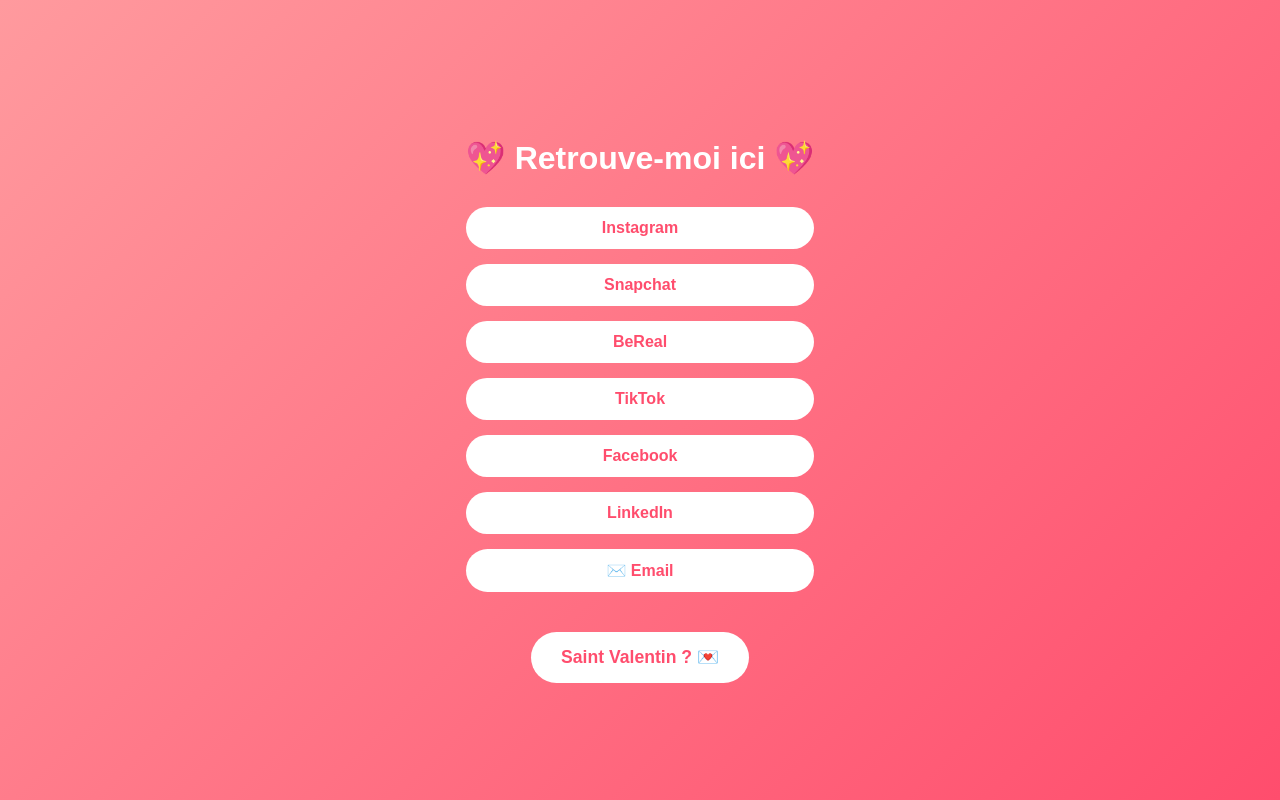
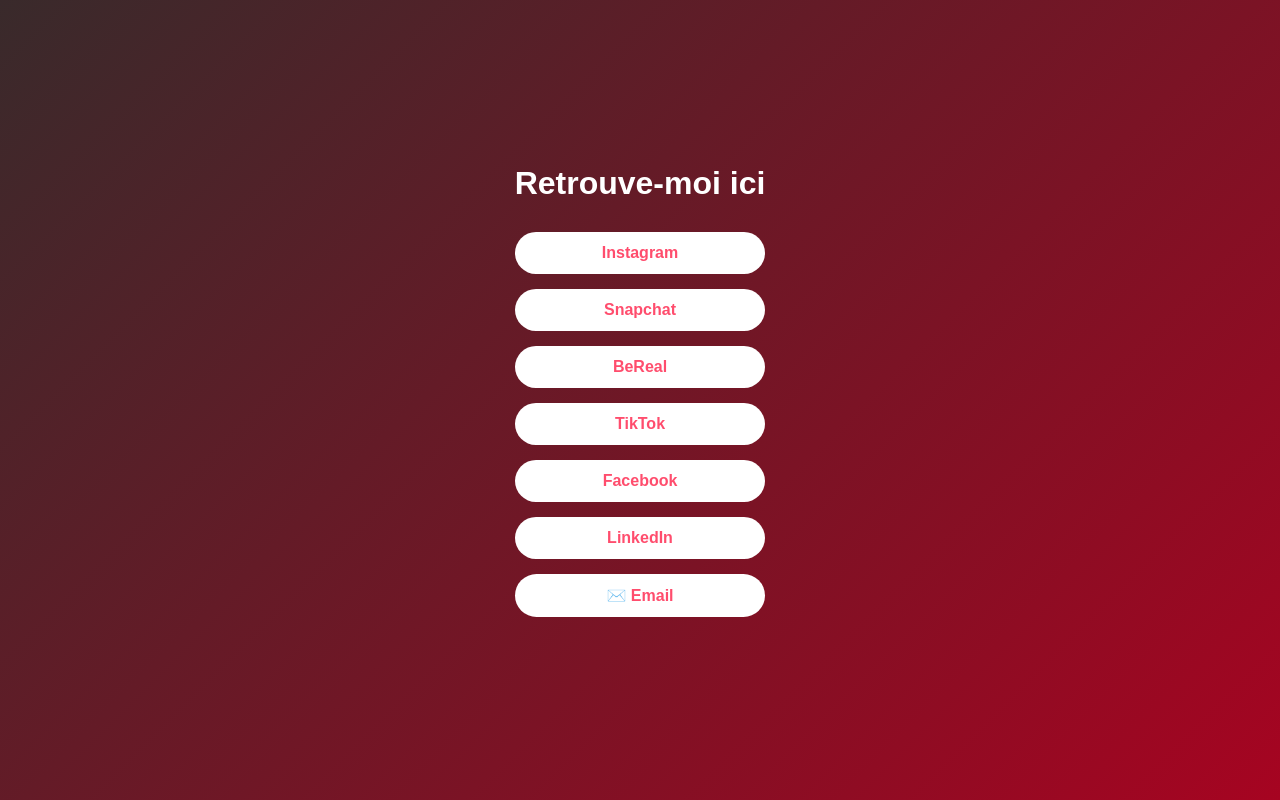
Before and after one commit to Alexandre-Marcel/XelaCram, a plain HTML site: page index.html in a window 1280 px wide. Drawn offline with Linux system fonts and the light colour scheme.

Commit message:
v1.0.3
page "de base" sans event

```diff
--- a/index.html
+++ b/index.html
@@ -4,13 +4,13 @@
     <meta charset="UTF-8">
     <title>XelaCram</title>
 	<meta name="viewport" content="width=device-width, initial-scale=1.0">
-    <link rel="icon" type="image/png" href="img/Liked.svg.png">
+    <link rel="icon" type="image/svg" href="img/logo.svg">
     <link rel="stylesheet" href="style.css">
 </head>
 <body>
 
     <div class="container">
-        <h1>💖 Retrouve-moi ici 💖</h1>
+        <h1> Retrouve-moi ici </h1>
 
         <div class="social-links">
             <a href="https://instagram.com/xelacram2be" target="_blank">Instagram</a>
@@ -22,7 +22,7 @@
             <a href="mailto:alexandre2002marcel@gmail.com">✉️ Email</a>
         </div>
 
-        <button id="nextPage">Saint Valentin ? 💌</button>
+        <!--<button id="nextPage">Saint Valentin ? 💌</button>-->
     </div>
 
     <script src="script.js"></script>
--- a/style.css
+++ b/style.css
@@ -1,7 +1,7 @@
 body {
     margin: 0;
     padding: 0;
-    background: linear-gradient(135deg, #ff9a9e, #ff4d6d);
+    background: linear-gradient(135deg, #392a2b, #a60421);
     font-family: Arial, sans-serif;
     display: flex;
     justify-content: center;
@@ -46,7 +46,7 @@
     border: none;
     border-radius: 30px;
     background-color: white;
-    color: #ff4d6d;
+    color: #a60421;
     cursor: pointer;
     font-weight: bold;
     transition: 0.3s;
```
Also changed, not shown: img/Logo.png (added), img/logo.svg (added).
